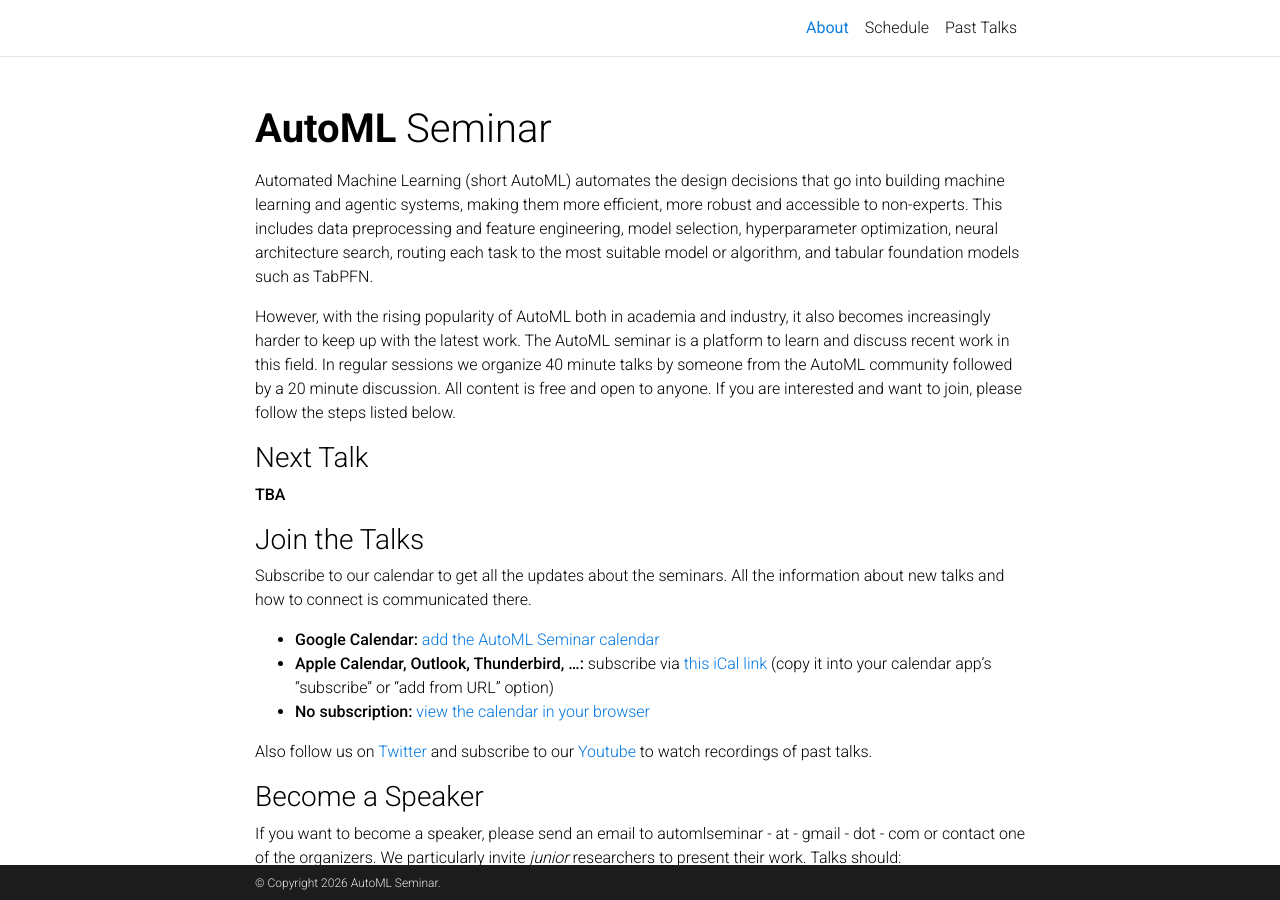
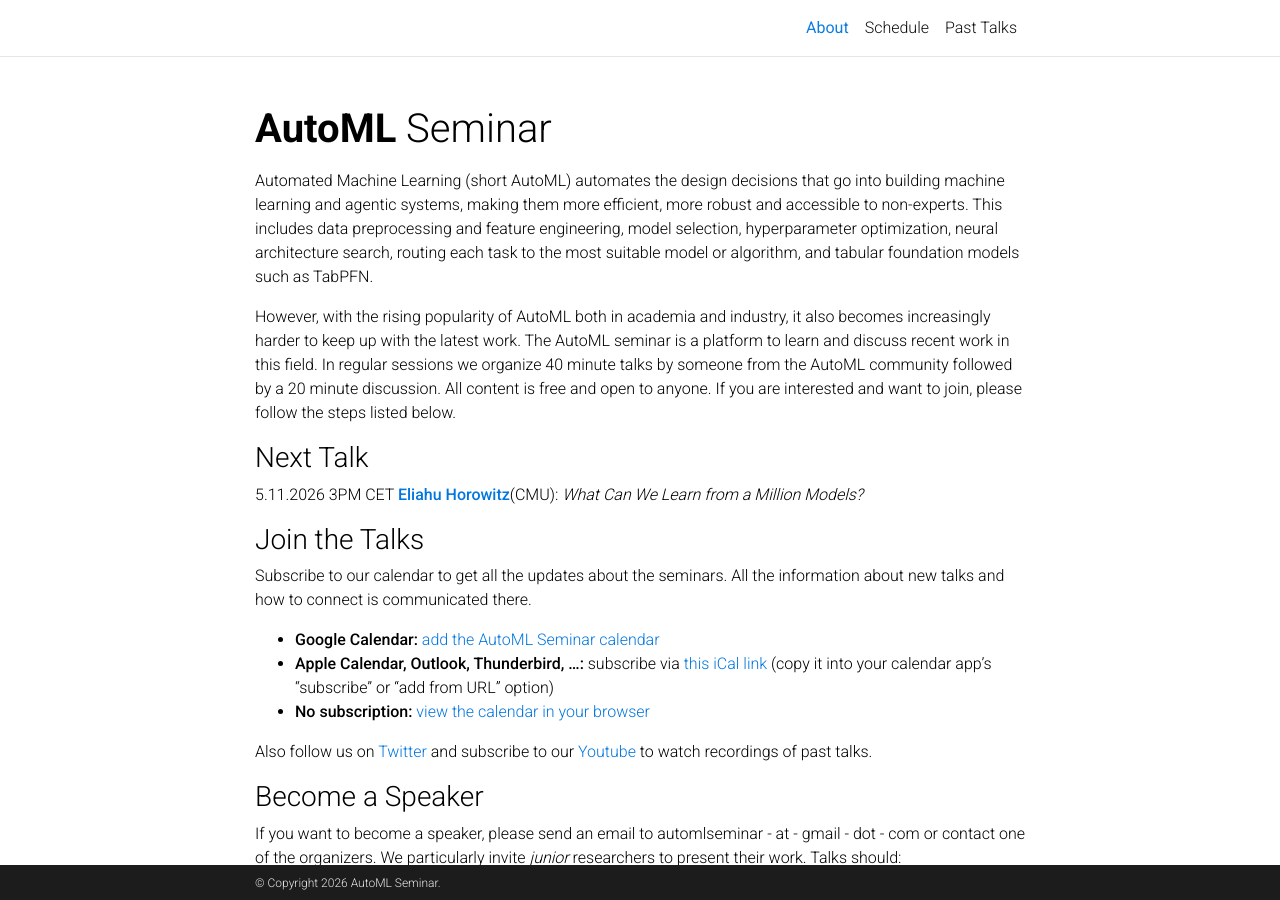
Before and after one commit to AutoML-Seminars/AutoML-Seminars.github.io, a Jekyll site: the page built from _pages/about.md, in a window 1280 px wide and 900 px high. Built offline with Jekyll 4.4.1, drawn with Linux system fonts in a browser that asks for light colours; comment, search, counter and statistics services are not loaded; a style sheet for code colours, icons or effects is not loaded.

Commit message:
Update next talk details with date and speaker

```diff
--- a/_pages/about.md
+++ b/_pages/about.md
@@ -20,7 +20,7 @@ All content is free and open to anyone. If you are interested and want to join,
 ### Next Talk
 
 
-**TBA**
+5.11.2026 3PM CET **[Eliahu Horowitz](https://horwitz.ai)**(CMU): *What Can We Learn from a Million Models?*
 
 
 ### Join the Talks
```
